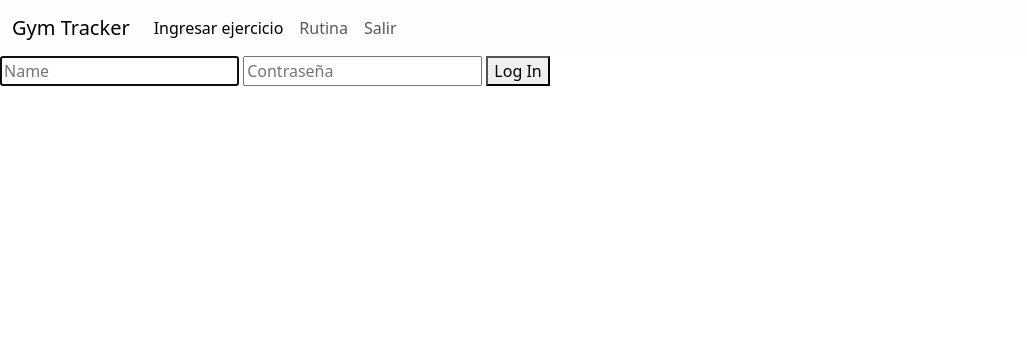
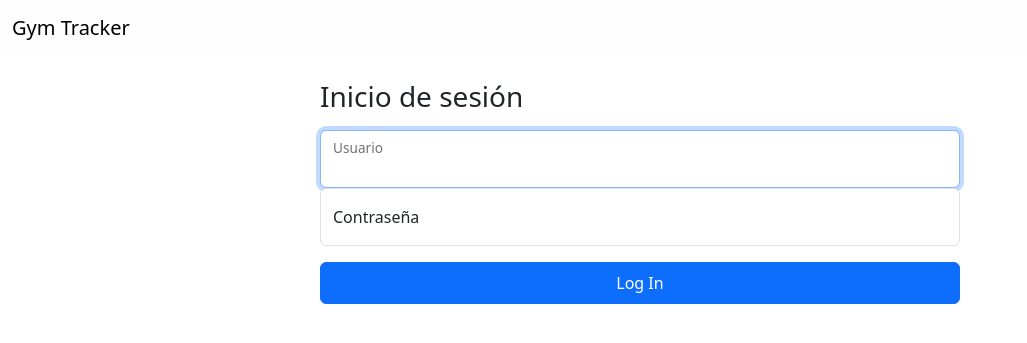
Before and after one commit to azuagajuandev/gym-tracker, a Flask app: page /login in a window 1280 px wide. Shown: the top 343 px of the page, without its empty margins (0-1027 px from the left). Run offline with Flask 3, Linux system fonts and the light colour scheme.

Commit message:
Cambios en Navbar de login y estilos en Login.html

```diff
--- a/templates/layout.html
+++ b/templates/layout.html
@@ -13,6 +13,7 @@
             <!-- Marca o título -->
             <a class="navbar-brand" href="/">Gym Tracker</a>
 
+            {% if current_user.is_authenticated %}
             <!-- Botón de colapso -->
             <button class="navbar-toggler" type="button" data-bs-toggle="collapse" data-bs-target="#navbarNav" aria-controls="navbarNav" aria-expanded="false" aria-label="Toggle navigation">
                 <span class="navbar-toggler-icon"></span>
@@ -32,6 +33,8 @@
                     </li>
                 </ul>
             </div>
+            {% endif %}
+
         </div>
     </nav>
     {% block body %}{% endblock %}
--- a/templates/login.html
+++ b/templates/login.html
@@ -1,11 +1,21 @@
 {% extends "layout.html" %}
 
 {% block body %}
+    <div class="d-flex align-items-center py-4">
+        <main class="form-signin w-50 m-auto">
+            <form action="/login" method="post">
+                <h1 class="h3 mb-3 fw-normal">Inicio de sesión</h1>
 
-    <form action="/login" method="post">
-        <input autocomplete="off" autofocus name="username" placeholder="Name" type="text">
-        <input autocomplete="off" autofocus name="password" placeholder="Contraseña" type="password">
-        <button type="submit">Log In</button>
-    </form>
-
+                <div class="form-floating">
+                    <input autocomplete="off" autofocus class="form-control" name="username" placeholder="Name" type="text">
+                    <label for="username">Usuario</label>
+                </div>
+                <div class="form-floating">
+                    <input autocomplete="off" autofocus class="form-control" name="password" placeholder="Contraseña" type="password">
+                    <label for="password">Contraseña</label>
+                </div>
+                <button class="btn btn-primary w-100 py-2 my-3" type="submit">Log In</button>
+            </form>
+        </main>
+    </div>
 {% endblock %}
```
